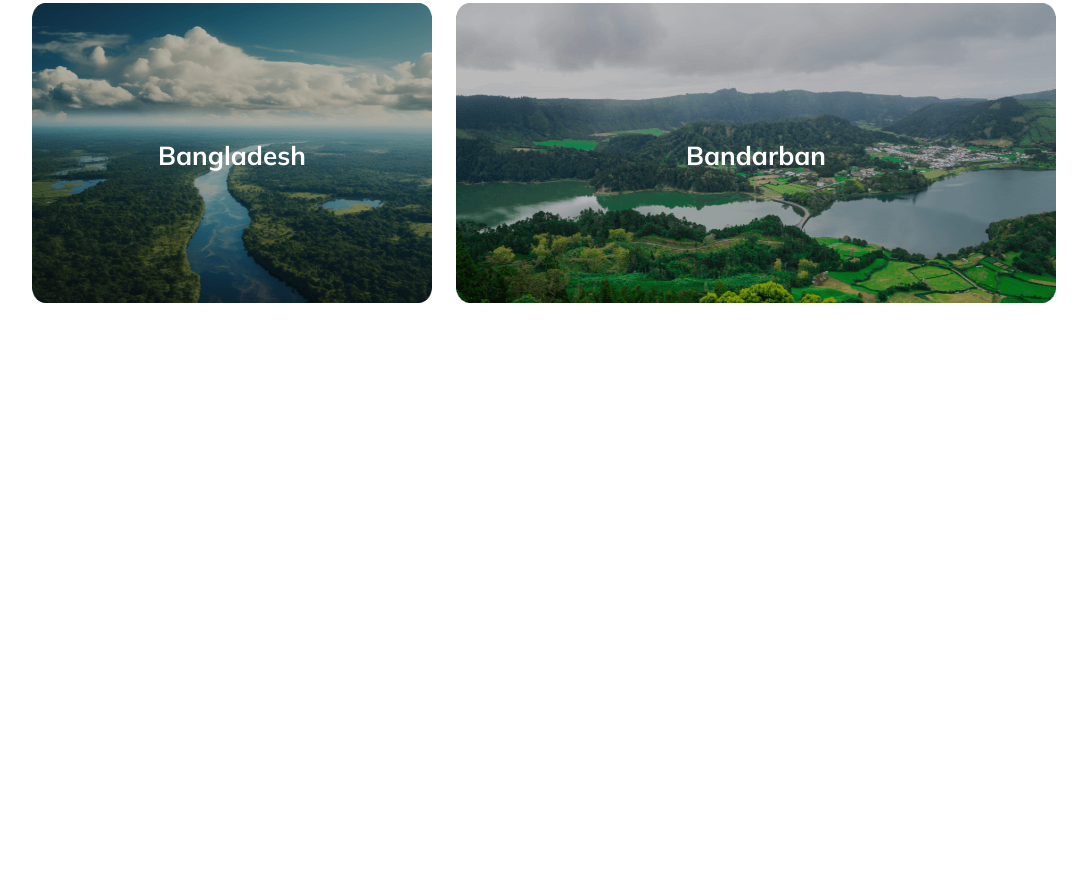
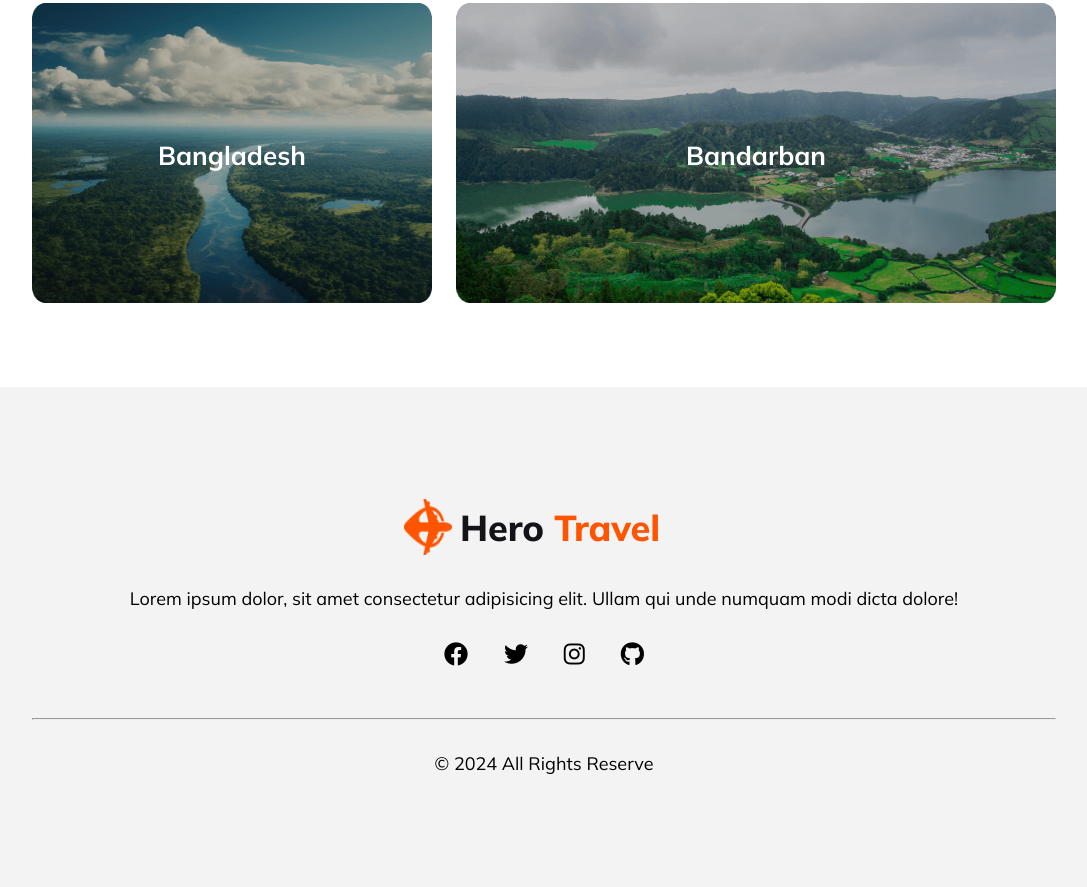
Before and after one commit to SabbirRshuvo/travel-responsive-projects, a plain HTML site: page index.html in a window 1280 px wide. Shown: the part 2169-3056 px from the top of the page, without its empty margins (96-1183 px from the left). Before the commit the page ends 2556 px from the top, so only its background shows below. Drawn offline with Linux system fonts and the light colour scheme.

Commit message:
main section is almost done

```diff
--- a/index.html
+++ b/index.html
@@ -103,5 +103,24 @@
             </div>
         </div>
       </section>
+      <!-- footer section -->
+       <footer class="footer-section">
+            <div class="container">
+                <div class="logo">
+                    <img src="Images/logo.png" alt="">
+                    <h3>Hero <span class="span">Travel</span>
+                    </h3>
+                 </div>
+                 <p>Lorem ipsum dolor, sit amet consectetur adipisicing elit. Ullam qui unde numquam modi dicta dolore!</p>
+                 <div class="social">
+                    <i class="fa-brands fa-facebook"></i>
+                    <i class="fa-brands fa-twitter"></i>
+                    <i class="fa-brands fa-instagram"></i>
+                    <i class="fa-brands fa-github"></i>
+                 </div>
+                 <hr>
+                 <p>&copy; 2024 All Rights Reserve</p>
+            </div>
+       </footer>
 </body>
 </html>
--- a/style.css
+++ b/style.css
@@ -179,3 +179,27 @@ input, select{
 .row-3{
     grid-template-columns: 0.80fr 1.2fr;
 }
+
+
+/* footer section */
+.footer-section{
+    background: rgba(19, 19, 24, 0.05);
+    padding: 2rem 0;
+}
+.footer-section .logo{
+    margin: 2rem auto;
+}
+.social{
+    width: 200px;
+    display: flex;
+    justify-content: space-between;
+    align-items: center;
+    margin: 2rem auto;
+}
+.social i{
+    height: 44px;
+    font-size: 24px;
+}
+.footer-section hr{
+    margin: 2rem 0;
+}
```
